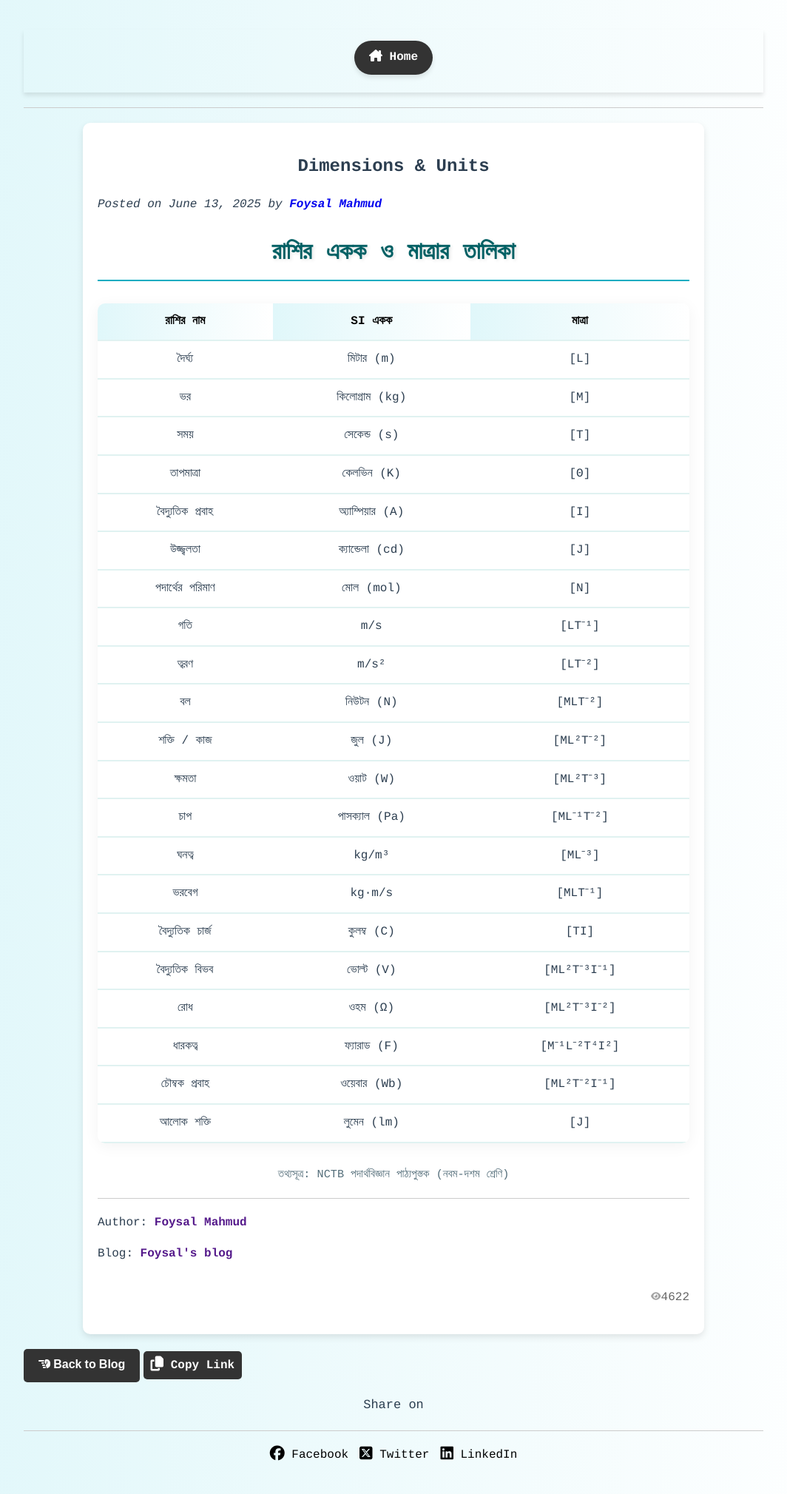
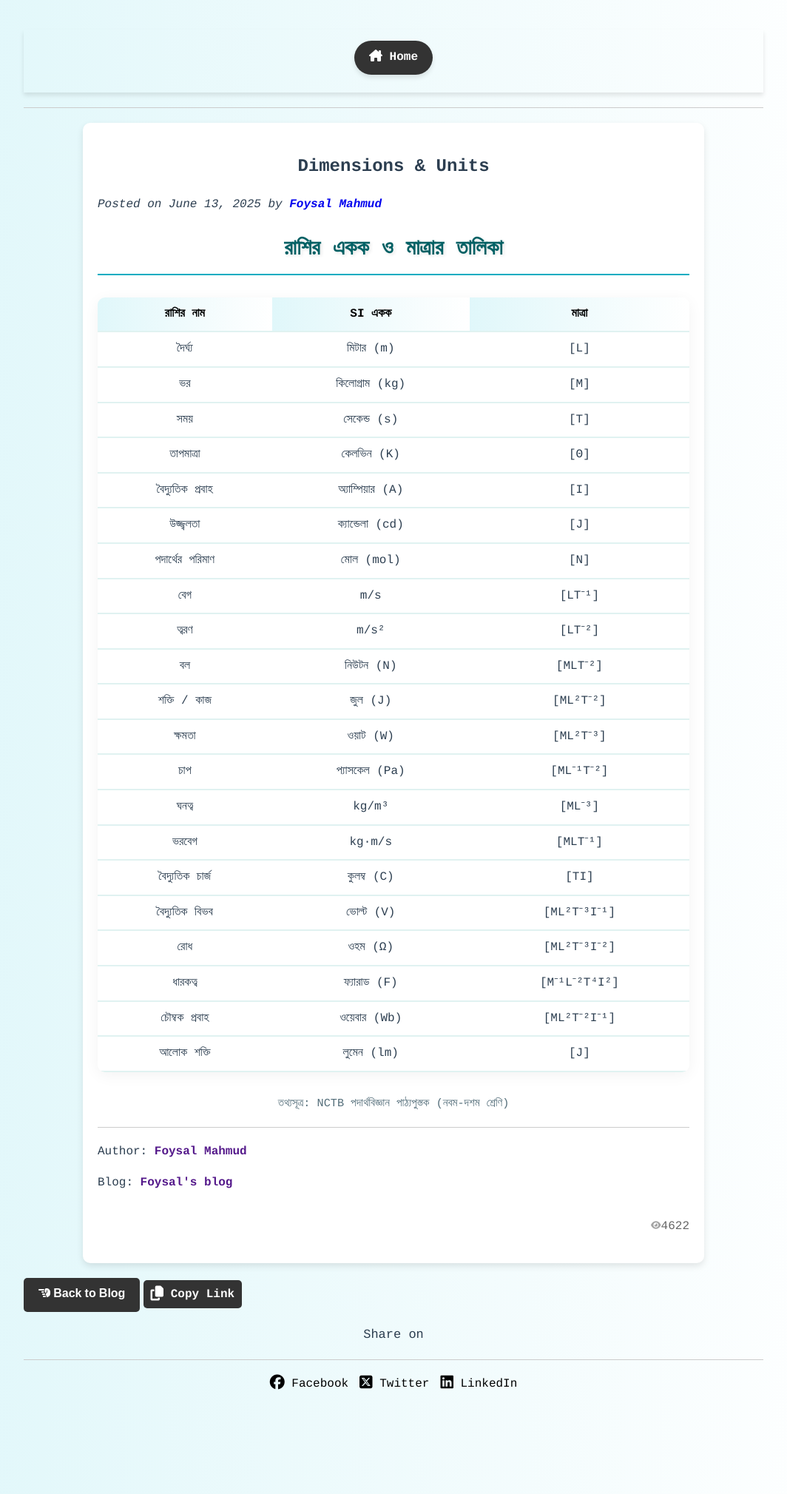
Before and after one commit to foysal1627/foysal1627.github.io, a Jekyll site: the page built from _posts/2025-06-13-Dimensions&Units.md, in a window 1280 px wide. Shown: the whole page at 74% size, without its empty margins (108-1172 px from the left). Built offline with Jekyll 4.4.1, drawn with Linux system fonts in a browser that asks for light colours.

Commit message:
Update 2025-06-13-Dimensions&Units.md

```diff
--- a/_posts/2025-06-13-Dimensions&Units.md
+++ b/_posts/2025-06-13-Dimensions&Units.md
@@ -25,7 +25,7 @@ quote: 4622
 h1 {
   text-align: center;
   color: #006064;
-  font-size: 2em;
+  font-size: 1.8em;
   margin-bottom: 30px;
   border-bottom: 2px solid #00acc1;
   padding-bottom: 10px;
@@ -41,7 +41,7 @@ table {
 }
 
 th, td {
-  padding: 12px;
+  padding: 10px;
   text-align: center;
   border-bottom: 2px solid #e0f2f1;
 }
@@ -83,12 +83,12 @@ tr:hover {
       <tr><td>বৈদ্যুতিক প্রবাহ</td><td>অ্যাম্পিয়ার (A)</td><td>[I]</td></tr>
       <tr><td>উজ্জ্বলতা</td><td>ক্যান্ডেলা (cd)</td><td>[J]</td></tr>
       <tr><td>পদার্থের পরিমাণ</td><td>মোল (mol)</td><td>[N]</td></tr>
-      <tr><td>গতি</td><td>m/s</td><td>[LT⁻¹]</td></tr>
+      <tr><td>বেগ</td><td>m/s</td><td>[LT⁻¹]</td></tr>
       <tr><td>ত্বরণ</td><td>m/s²</td><td>[LT⁻²]</td></tr>
       <tr><td>বল</td><td>নিউটন (N)</td><td>[MLT⁻²]</td></tr>
       <tr><td>শক্তি / কাজ</td><td>জুল (J)</td><td>[ML²T⁻²]</td></tr>
       <tr><td>ক্ষমতা</td><td>ওয়াট (W)</td><td>[ML²T⁻³]</td></tr>
-      <tr><td>চাপ</td><td>পাসক্যাল (Pa)</td><td>[ML⁻¹T⁻²]</td></tr>
+      <tr><td>চাপ</td><td>প্যাসকেল (Pa)</td><td>[ML⁻¹T⁻²]</td></tr>
       <tr><td>ঘনত্ব</td><td>kg/m³</td><td>[ML⁻³]</td></tr>
       <tr><td>ভরবেগ</td><td>kg·m/s</td><td>[MLT⁻¹]</td></tr>
       <tr><td>বৈদ্যুতিক চার্জ</td><td>কুলম্ব (C)</td><td>[TI]</td></tr>
```
